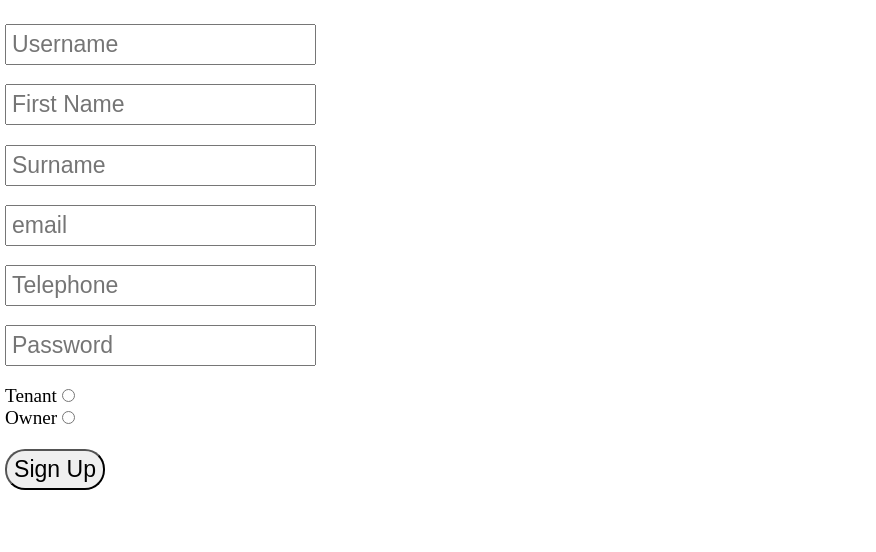
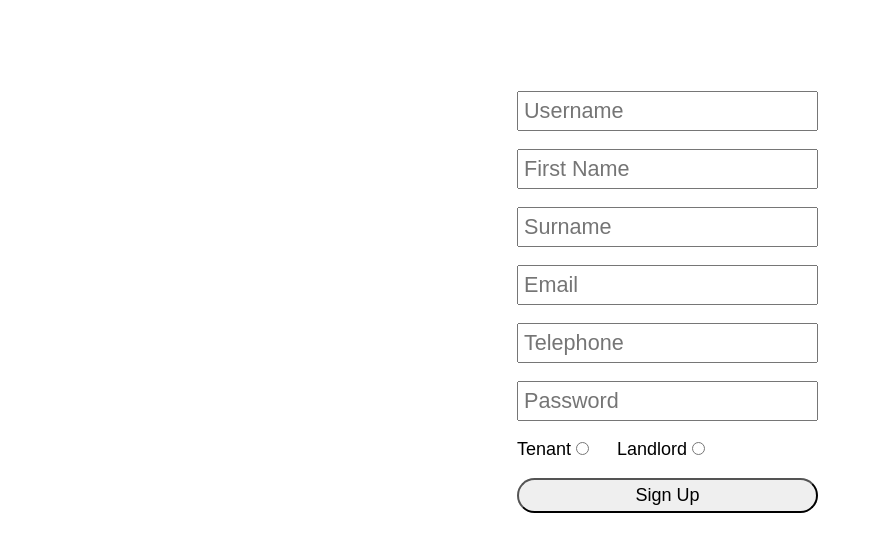
Before and after one commit to RaphaelWright/RTMS, a Flask app: template templates/signup.html in a window 1280 px wide. Shown: the part 52-604 px from the top of the page, without its empty margins (0-876 px from the left). Run offline with Flask 2, Linux system fonts and the light colour scheme; the template is opened without the code that fills it, so the values that code supplies are empty; some libraries are stand-ins or nearby versions.

Commit message:
implemented sesparate sign up

```diff
--- a/app.py
+++ b/app.py
@@ -1,4 +1,4 @@
-from flask import Flask,render_template,request, session
+from flask import Flask,render_template,request, session,url_for, redirect,flash
 from flask_mysqldb import MySQL
 import yaml
 import MySQLdb.cursors
@@ -14,33 +14,41 @@ app.config['MYSQL_HOST'] = db['mysql_host']
 app.config['MYSQL_USER'] = db['mysql_user']
 app.config['MYSQL_PASSWORD'] = db['mysql_password']
 app.config['MYSQL_DB'] = db['mysql_db']
-app.config['SECRET_KEY']= 'RTMS'
+app.config['SECRET_KEY']= 'rtms@2023'
 
 mysql = MySQL(app)
 
 #welcome page
-@app.route('/', methods = ["GET", "POST"])
+from flask import render_template, request, flash, redirect, url_for, session
+from app import app, db
+
+@app.route('/', methods=["GET", "POST"])
 def home():
     if request.method == 'POST' and 'username' in request.form and 'password' in request.form:
         username = request.form['username']
         password = request.form['password']
-        # Check if account exists using MySQL
-        cursor = mysql.connection.cursor(MySQLdb.cursors.DictCursor)
-        cursor.execute('SELECT * FROM personal WHERE username = %s AND password = %s', (username, password,))
-        # Fetch one record and return result
-        personal = cursor.fetchone()
 
-        # If account exists in accounts table in out database
-        if personal:
-            # Create session data, we can access this data in other routes
-            # session['loggedin'] = True
-            # session['username'] = personal['username']
-            # # Redirect to home page
-            return render_template('welcome.html', username = username)
-        else:
-            # Account doesnt exist or username/password incorrect
-            msg = 'Incorrect username/password!'
-            return render_template('index.html', msg = msg)
+        cur = mysql.connection.cursor()
+
+        # Check if the user is a tenant
+        tenant = cur.execute("SELECT * FROM tenants WHERE username = %s", (username,))
+
+        if tenant and tenant['password'] == password:
+            # Set user data in session
+            session['user_id'] = username  # Assuming 'username' can be used as an identifier
+            flash('Login successful!', 'success')
+            return redirect(url_for('welcome'))
+
+        # If the user is not a tenant, check if they are a landlord
+        landlord = cur.execute("SELECT * FROM landlorddetails WHERE landlordusername = %s", (username,))
+
+        if landlord and landlord['password'] == password:
+            # Set user data in session
+            session['user_id'] = username  # Assuming 'landlordusername' can be used as an identifier
+            flash('Login successful!', 'success')
+            return redirect(url_for('welcome'))
+
+        flash('Login unsuccessful. Please check your credentials.', 'danger')
 
     return render_template('index.html')
 
@@ -53,16 +61,16 @@ def about():
 def contact():
     return render_template("contact.html")
 
-@app.route('/signup', methods = ['GET', 'POST'])
+@app.route('/signup', methods=['GET', 'POST'])
 def signupp():
-#if statement to differentiate between tenant and landlord
+    if request.method == 'POST':
+        selected_option = request.form.get('client_type')
+        if selected_option == "tenant":
+            return tenant_signup()
+        elif selected_option == "landlord":
+            return landlord_signup()
 
-    return
-
-
-
-
-
+    return render_template("signup.html")
 
 
 
@@ -85,8 +93,8 @@ def landlord_signup():
         cur.execute("INSERT INTO landlorddetails(landlordusername, firstName, surname, email, telephone, password) VALUES(%s,%s,%s,%s,%s,%s)", (username, fname, sname,userEmail,telephone, password))
         mysql.connection.commit()
         cur.close()
-        return render_template('welcome.html', username = username)
-    return render_template('signup.html')
+        return render_template('lwelcome.html', username = username)
+
 
 #function for tenant sign up
 def tenant_signup():
@@ -105,4 +113,5 @@ def tenant_signup():
         cur.execute("INSERT INTO tenants(username, firstName, surname, email, telephone, password) VALUES(%s,%s,%s,%s,%s,%s)", (username, fname, sname,userEmail,telephone, password))
         mysql.connection.commit()
         cur.close()
-    return render_template('welcome.html', username = username)
+
+        return render_template('twelcome.html', username = username)
--- a/static/css/base2.css
+++ b/static/css/base2.css
@@ -47,13 +47,13 @@ hr{
     width: 90%;
 }
 
-.form{
+/* .form{
     display: flex;
     justify-content: center;
     align-items: center;
     text-align: center;
     min-height: 100vh;
-}
+} */
 
 
 h3{
@@ -90,12 +90,7 @@ input{
     margin-top:5.8% ;
     margin-left: 10%;
 }
-.text{
-    padding-top: 0px;
-    padding-left: 8px;
-    margin: 0 0 0 0;
-    width: 70%;
-}
+
 
 .contactme{
     font-size: 11.5em;
@@ -107,8 +102,22 @@ input{
     font-size: 5em;
 }
 .signup{
-width: 100px;
-font-size: larger;
-padding: 5px;
-border-radius: 20px;
+    font-size: large;
+    padding: 5px;
+    border-radius: 20px;
+    position: absolute;
+    top: 15%;
+    left: 40%;
 }
+
+.signupp{
+    width: 100%;
+    font-size: large;
+    padding: 5px;
+    border-radius: 20px;
+
+}
+span{
+    font-family: Arial, Helvetica, sans-serif;
+    font-size: large;
+}
--- a/templates/signup.html
+++ b/templates/signup.html
@@ -2,14 +2,6 @@
 
 
 {% block content %}
-
-
-{% for message in get_flashed_messages() %}
-<div class="alert alert-warning alert-dismissible fade show" role="alert">
-  {{message}}
-  <button type="button" class="btn-close" data-bs-dismiss="alert" aria-label="Close"></button>
-</div>
-{% endfor %}
 
 
 
@@ -27,7 +19,7 @@
     </p>
 
     <p>
-        <input type="email" name="pemail" class="email" placeholder="email">
+        <input type="email" name="pemail" class="email" placeholder="Email">
 
     </p>
 
@@ -40,10 +32,12 @@
     </p>
 
     <p>
-        <span>Tenant<input type = "radio" name="client-type" class="radioo"> &nbsp &nbsp Owner<input type="radio" name="client-type" class="radioo"></span>
+        <span>Tenant<input type = "radio" name="client_type" class="radioo" value="tenant"> &nbsp &nbsp Landlord<input type="radio" name="client_type" class="radioo" value="landlord"></span>
     </p>
 
-    <input type="submit" name="submit" value="Sign Up" class="signup">
+    <p>
+        <input type="submit" name="submit" value="Sign Up" class="signupp">
+    </p>
 </form>
 
 {% endblock %}
```
Also changed, not shown: rtms.sql (added, +90 -0 lines), templates/lwelcome.html (added).
